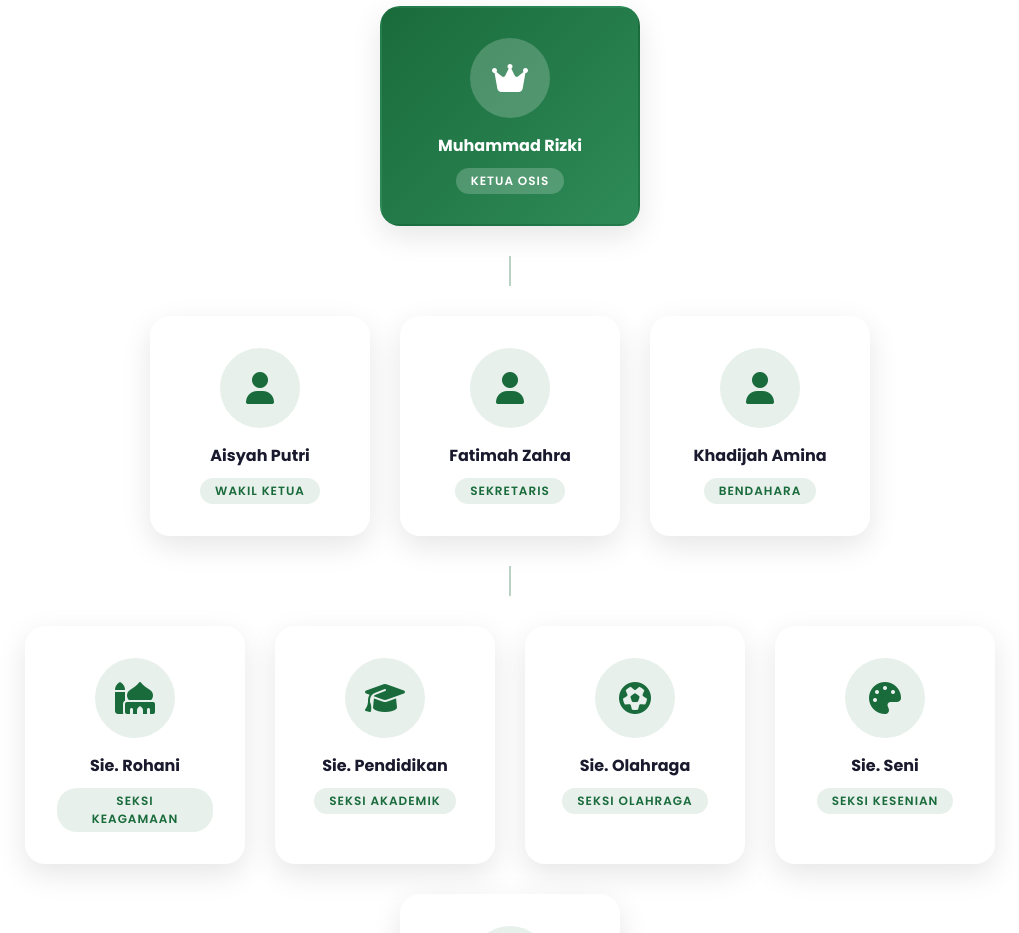
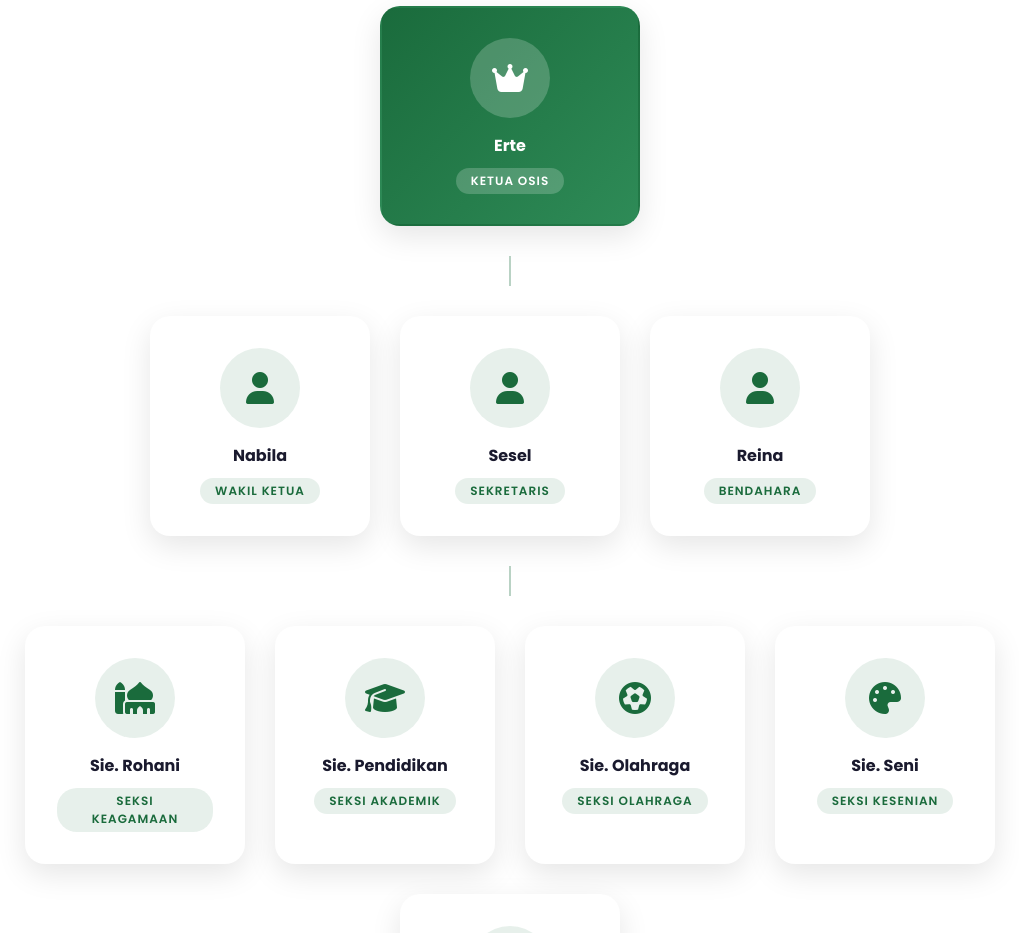
Before and after one commit to irhelaami-web/OSFD, a plain HTML site: page index.html in a window 1280 px wide. Shown: the part 3180-4113 px from the top of the page, without its empty margins (130-1149 px from the left). Drawn offline with Linux system fonts and the light colour scheme.

Commit message:
Update organization members' names and positions

```diff
--- a/index.html
+++ b/index.html
@@ -620,15 +620,15 @@
                 <div class="org-level fade-in">
                     <div class="org-card chairman">
                         <div class="avatar"><i class="fas fa-crown"></i></div>
-                        <h4>Muhammad Rizki</h4>
+                        <h4>Erte</h4>
                         <span class="position">Ketua OSIS</span>
                     </div>
                 </div>
                 <div class="connector"></div>
                 <div class="org-level fade-in">
-                    <div class="org-card"><div class="avatar"><i class="fas fa-user"></i></div><h4>Aisyah Putri</h4><span class="position">Wakil Ketua</span></div>
-                    <div class="org-card"><div class="avatar"><i class="fas fa-user"></i></div><h4>Fatimah Zahra</h4><span class="position">Sekretaris</span></div>
-                    <div class="org-card"><div class="avatar"><i class="fas fa-user"></i></div><h4>Khadijah Amina</h4><span class="position">Bendahara</span></div>
+                    <div class="org-card"><div class="avatar"><i class="fas fa-user"></i></div><h4>Nabila</h4><span class="position">Wakil Ketua</span></div>
+                    <div class="org-card"><div class="avatar"><i class="fas fa-user"></i></div><h4>Sesel</h4><span class="position">Sekretaris</span></div>
+                    <div class="org-card"><div class="avatar"><i class="fas fa-user"></i></div><h4>Reina</h4><span class="position">Bendahara</span></div>
                 </div>
                 <div class="connector"></div>
                 <div class="org-level fade-in">
```
